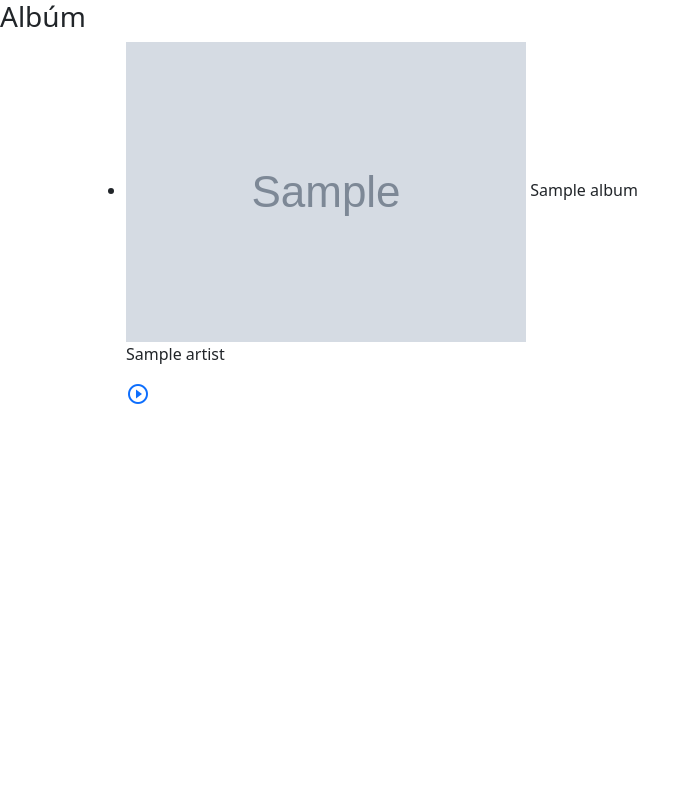
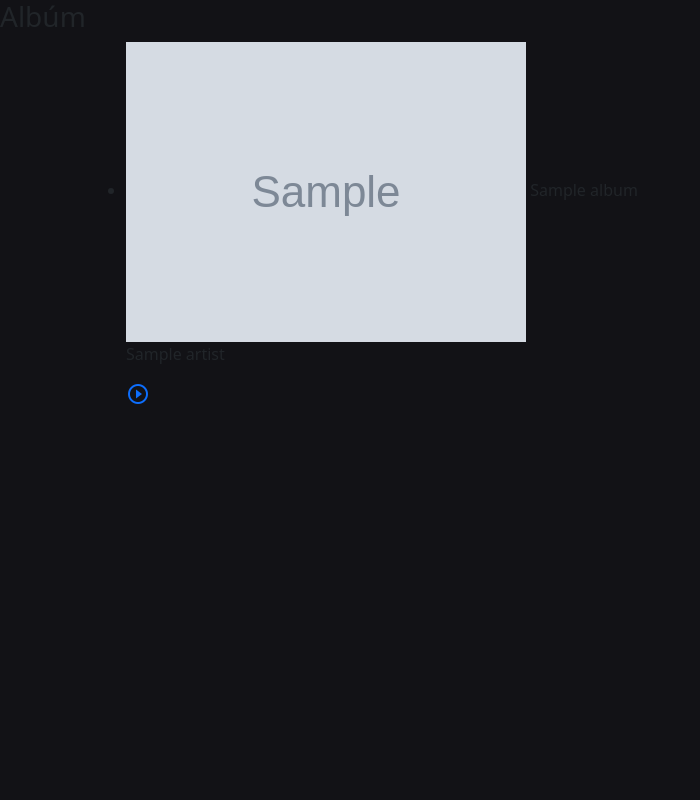
Before and after one commit to LucasSantus/django-deezer, a Django app: template templates/deezer/album.html in a window 1280 px wide. Shown: the whole page, without its empty margins (0-700 px from the left). Run offline with Django 3.2, Linux system fonts and the light colour scheme; the template is opened without the code that fills it: most values are stand-ins (such as "Sample title", 1, 10 or a date in 2020); grey boxes marked "Sample" are stand-in pictures; parts of the project's set-up code (start-up, migrations or seed data) failed here and were passed over; some libraries are stand-ins or nearby versions.

Commit message:
:pushpin: change archives templates/base.html

```diff
--- a/templates/base.html
+++ b/templates/base.html
@@ -51,7 +51,7 @@
         </noscript>
     </head>
 
-    <body>
+    <body style="background-color: #121216">
         <!-- MAIN -->
         <main>
             {% block content %}
```
